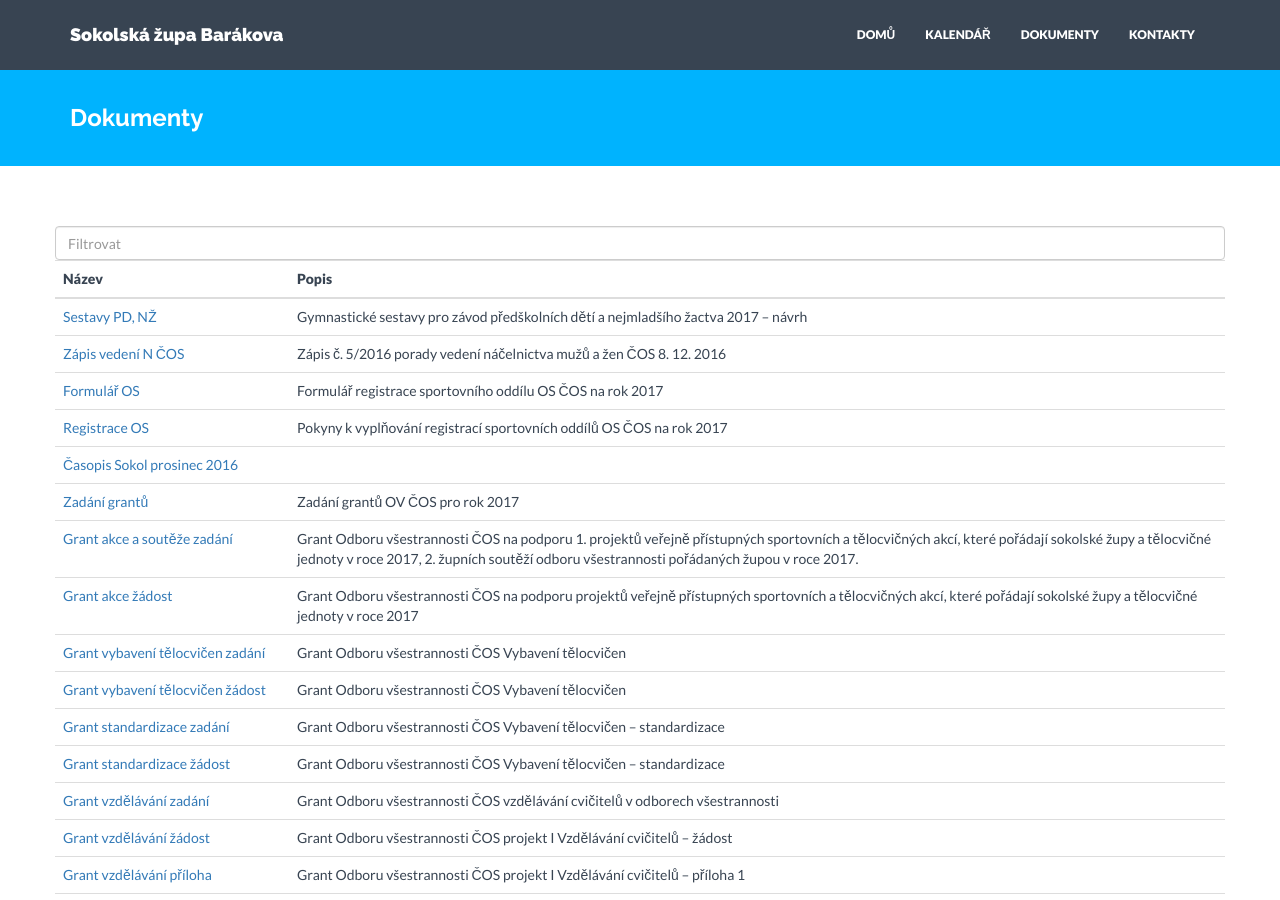
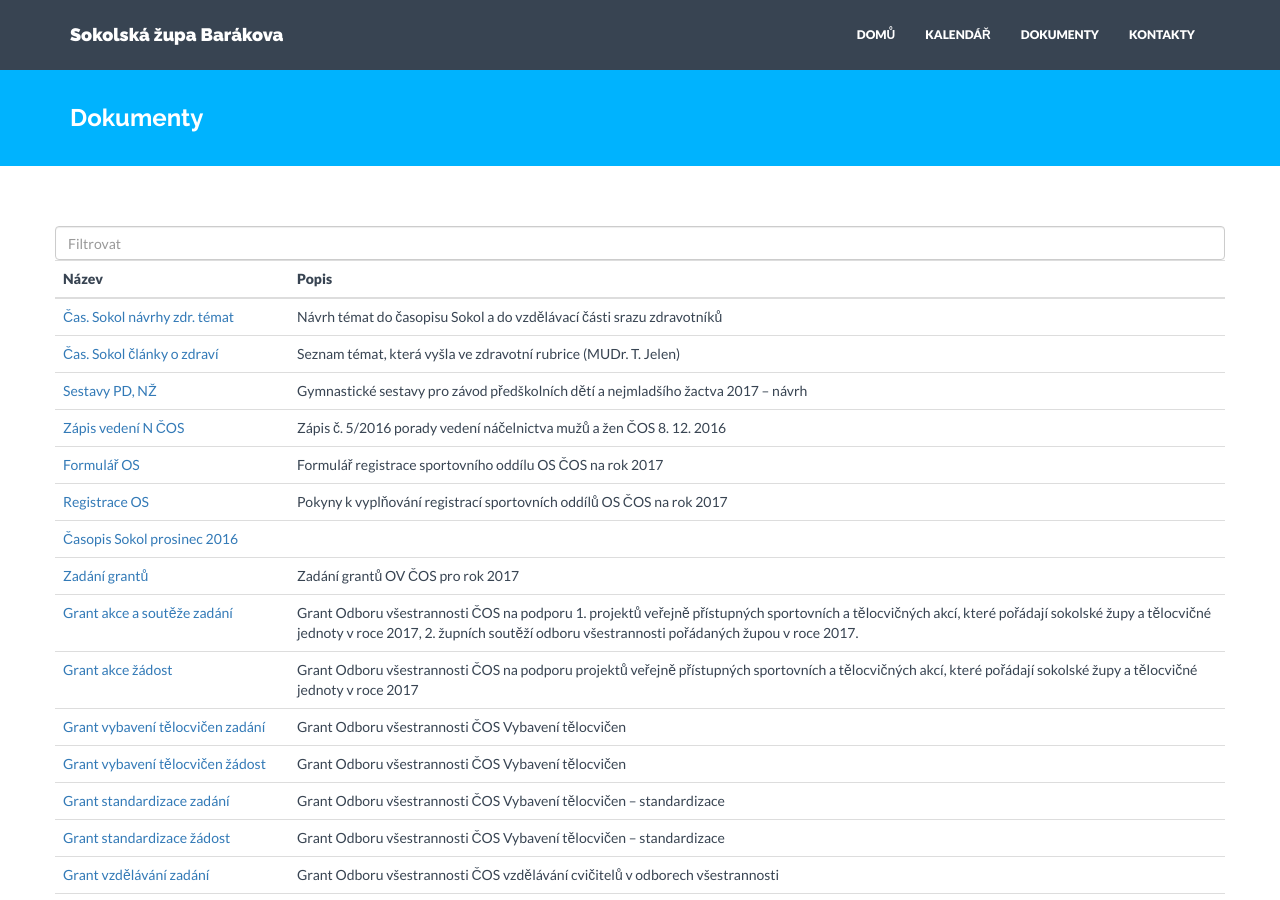
Before and after one commit to milanhybner/zbarakova.cz, a Jekyll site: the page built from dokumenty.md, in a window 1280 px wide and 900 px high. Built offline with Jekyll 4.4.1, drawn with Linux system fonts in a browser that asks for light colours; nearby versions of some CDN libraries.

```diff
--- a/_data/dokumenty.yaml
+++ b/_data/dokumenty.yaml
@@ -1,3 +1,11 @@
+- nazev: Čas. Sokol návrhy zdr. témat
+  url: https://drive.google.com/open?id=0B0w6gDorCVUkd1VyUFdTc3Z1T0xCcnEwQ1JXZ1JReTcxc0VV
+  popis: Návrh témat do časopisu Sokol a do vzdělávací části srazu zdravotníků
+
+- nazev: Čas. Sokol články o zdraví
+  url: https://drive.google.com/open?id=0B0w6gDorCVUkNlR4R09KdllsMUF4akswTEpoeE45NnVpRDFz
+  popis: Seznam témat, která vyšla ve zdravotní rubrice (MUDr. T. Jelen)
+
 - nazev: Sestavy PD, NŽ
   url: https://drive.google.com/open?id=0B0w6gDorCVUkbVJkQW04ajg2SG8
   popis: Gymnastické sestavy pro závod předškolních dětí a nejmladšího žactva 2017 – návrh
```
Also changed, not shown: os/oddily.md (+35 -0 lines), 2 other files.
